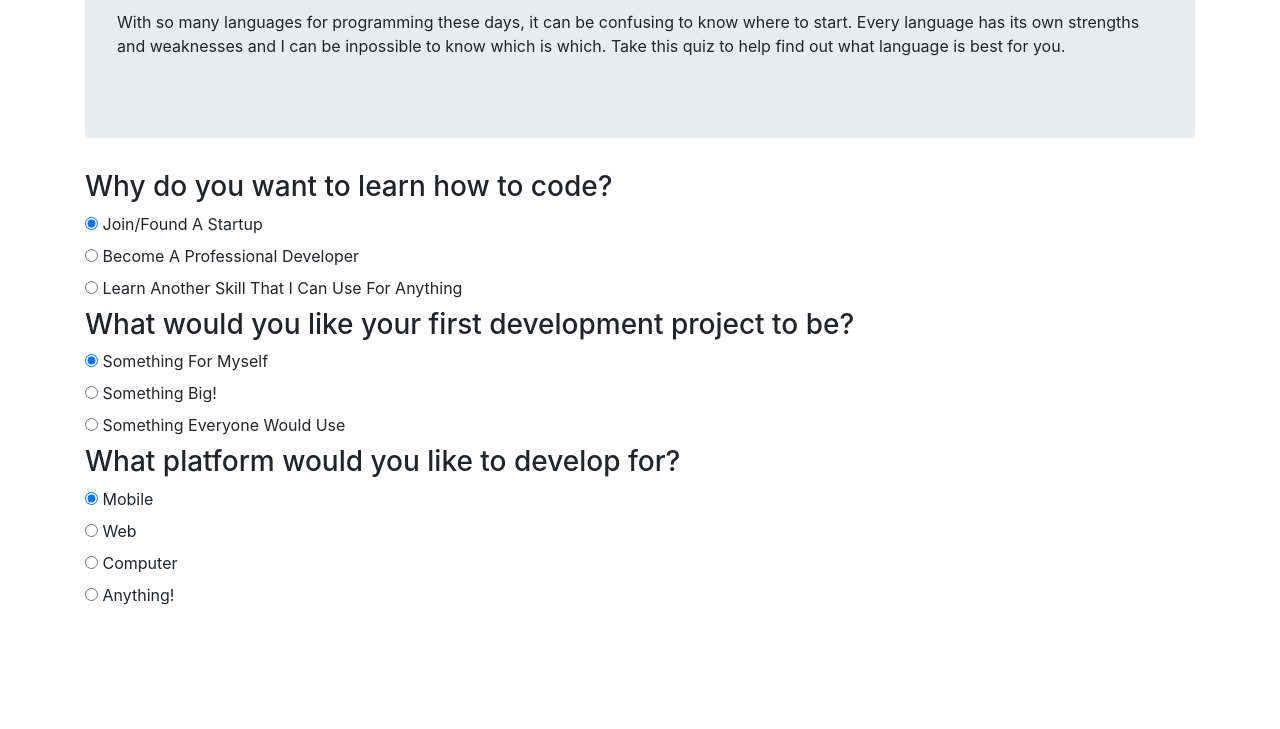
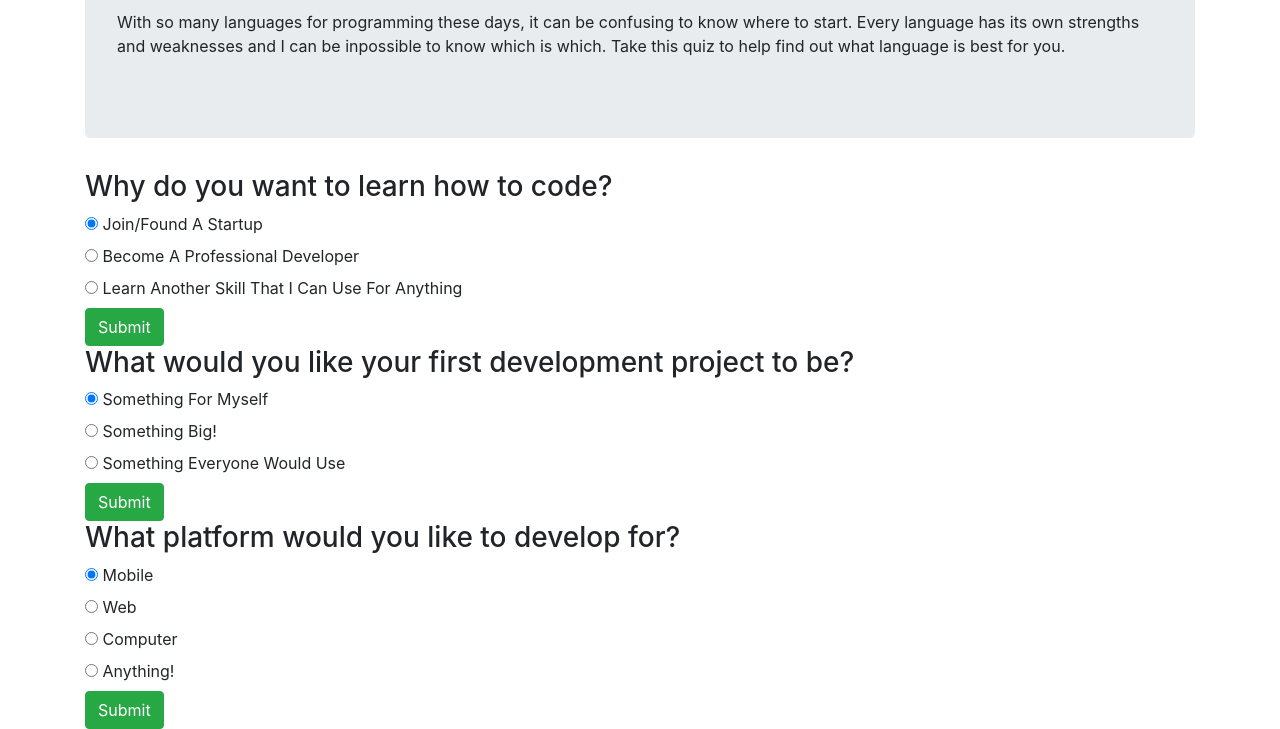
Before and after one commit to MCStuart/Epicodus-Track-Quiz, a plain HTML site: page index.html in a window 1280 px wide. Shown: the part 134-863 px from the top of the page. Before the commit the page ends 800 px from the top, so only its background shows below. Drawn offline with nearby package versions, Linux system fonts and the light colour scheme.

Commit message:
add buttons to submit each response

```diff
--- a/index.html
+++ b/index.html
@@ -34,6 +34,8 @@
           <input type="radio" name="q1" value="java">
           Learn Another Skill That I Can Use For Anything
         </label>
+        <br>
+        <button type="button" class="btn btn-success" id="q1btn">Submit</button>
       </div>
 
       <div class="radio">
@@ -54,6 +56,8 @@
           <input type="radio" name="q2" value="ruby PHP">
           Something Everyone Would Use
         </label>
+        <br>
+        <button type="button" class="btn btn-success" id="q2btn">Submit</button>
       </div>
 
       <div class="radio">
@@ -80,6 +84,8 @@
           <input type="radio" name="q3" value="java">
           Anything!
         </label>
+        <br>
+        <button type="button" class="btn btn-success" id="q3btn">Submit</button>
       </div>
 
       <div class="card" style="width: 18rem;">
```
